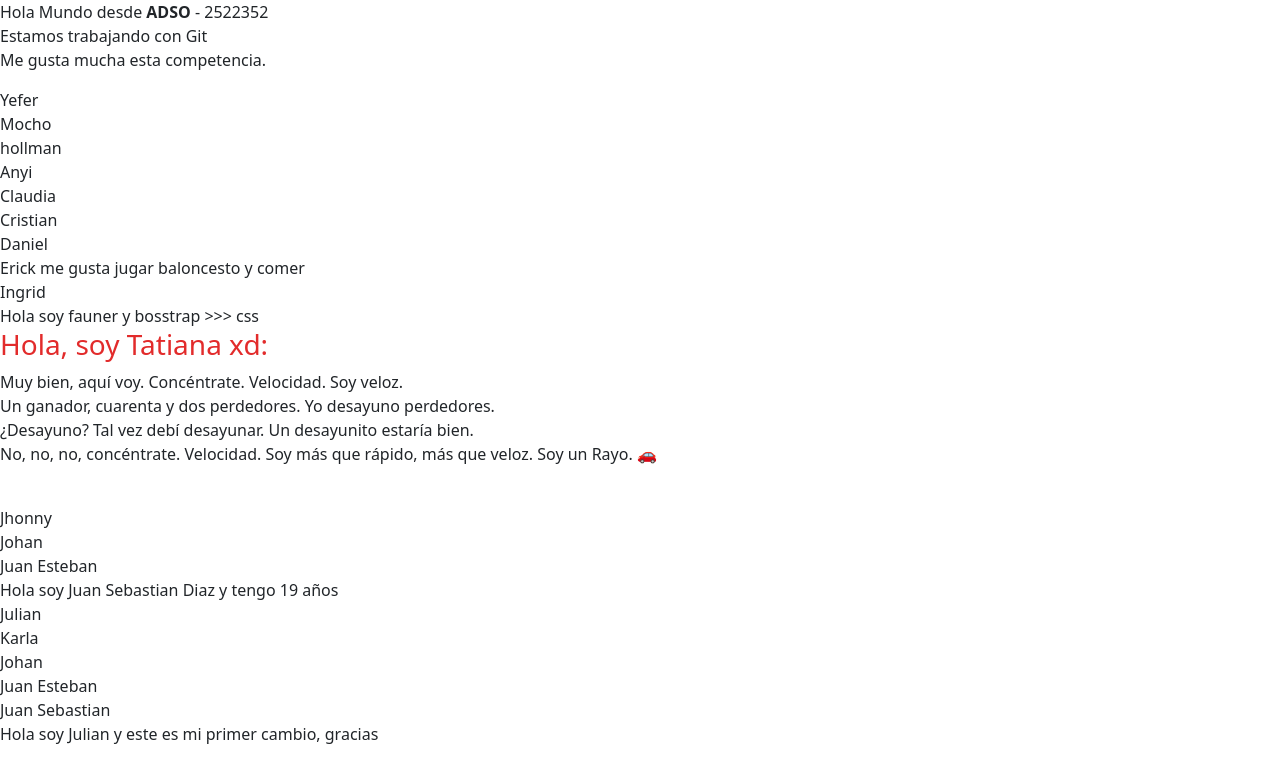
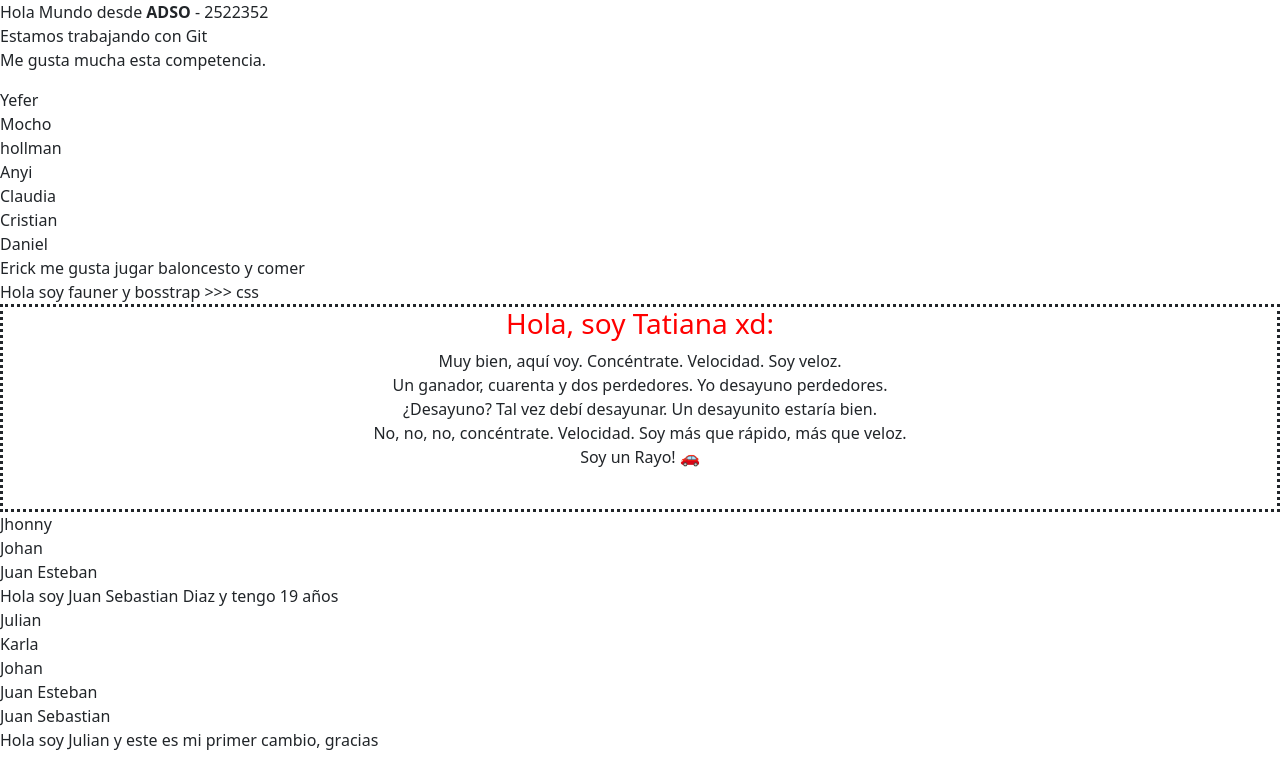
Before and after one commit to jarubio34/ficha2522352.github.io, a plain HTML site: page index.html in a window 1280 px wide. Shown: the top 768 px of the page. Drawn offline with nearby package versions, Linux system fonts and the light colour scheme; grey boxes are pictures that could not be loaded.

Commit message:
Update index.html
Las commit.

```diff
--- a/index.html
+++ b/index.html
@@ -19,16 +19,15 @@
 	<div>Cristian</div>
 	<div>Daniel</div>
 	<div>Erick me gusta jugar baloncesto y comer  </div>
-	<div>Ingrid</div>
 	<div>Hola soy fauner y bosstrap >>> css</div>
-	<div>
-		<h3 style="color: rgb(226, 43, 43);">Hola, soy Tatiana xd:</h3>
-		<p>Muy bien, aquí voy. Concéntrate. Velocidad. Soy veloz. <br>
+	<div style="border: dotted;">
+		<center><h3 style="color: red;">Hola, soy Tatiana xd:</h3></center>
+		<center><p>Muy bien, aquí voy. Concéntrate. Velocidad. Soy veloz. <br>
 		Un ganador, cuarenta y dos perdedores. Yo desayuno perdedores. <br>
 		¿Desayuno? Tal vez debí desayunar. Un desayunito estaría bien. <br>
-		No, no, no, concéntrate. Velocidad. Soy más que rápido, más que veloz. Soy un Rayo. 🚗</p> <br/>
+		No, no, no, concéntrate. Velocidad. Soy más que rápido, más que veloz. <br>
+		Soy un Rayo! 🚗</p> <br/></center>
 	</div>
-
 	<div>Jhonny</div>
 
 	<div>Johan</div>
```
